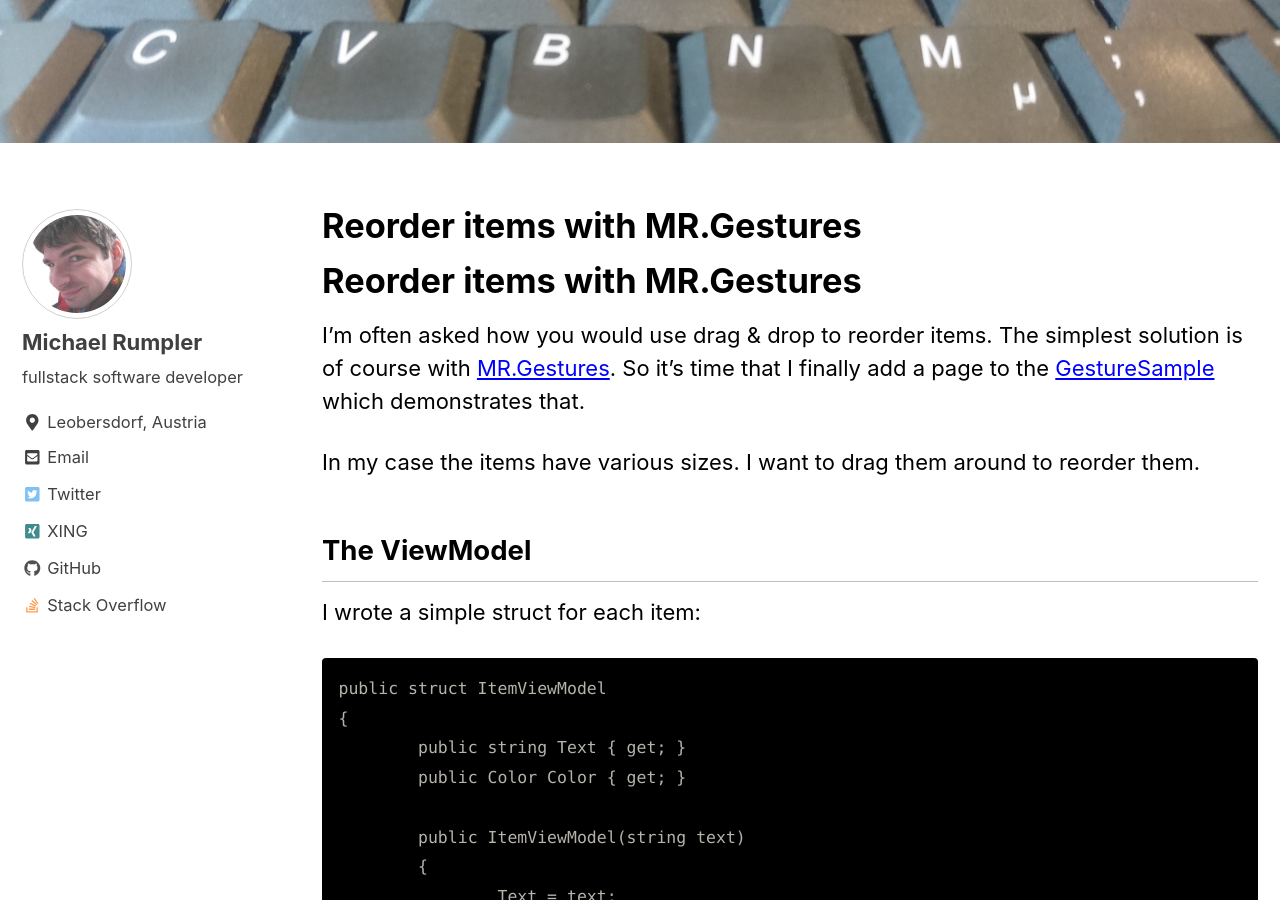
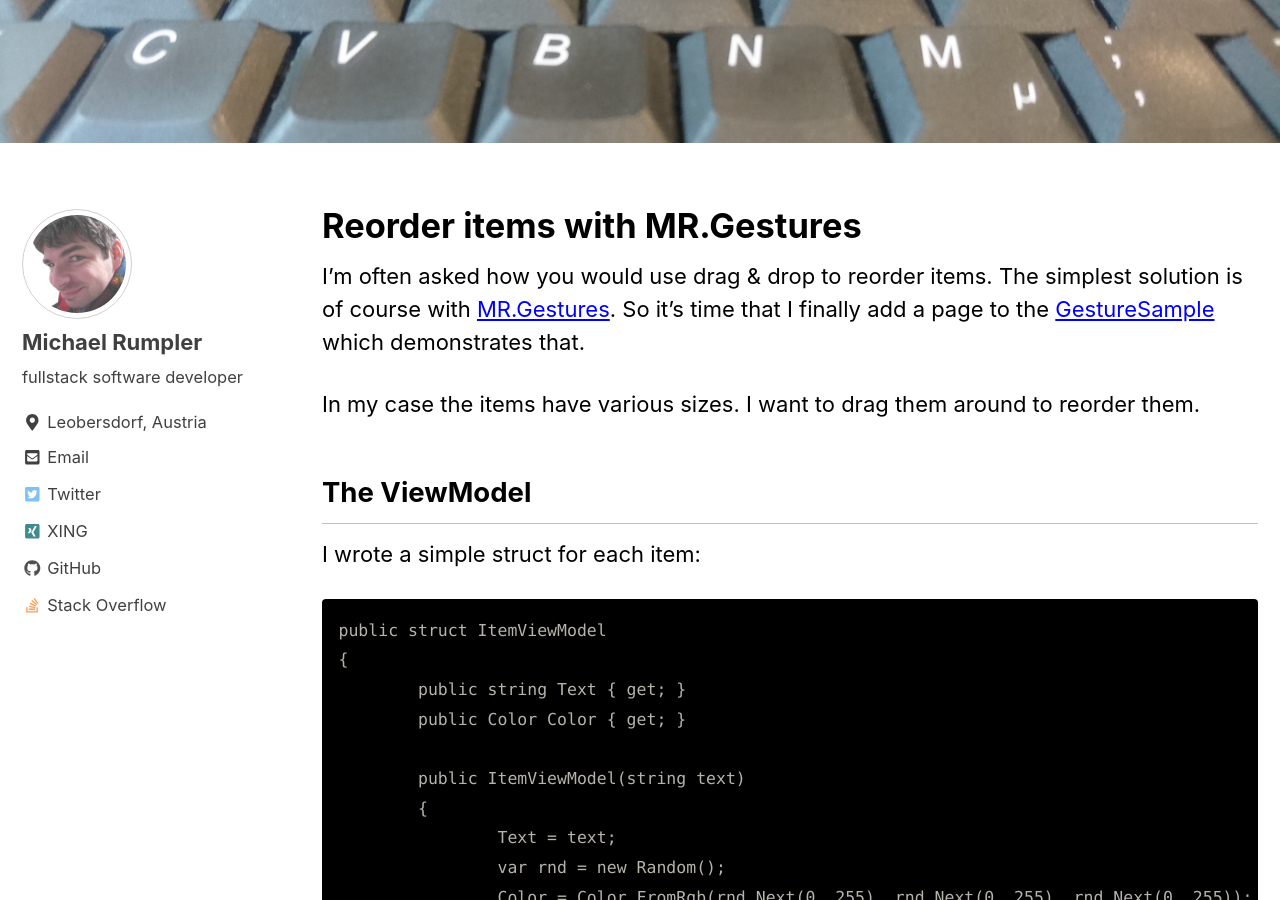
Before and after one commit to VincentTam/MichaelRumpler.github.io, a Jekyll site: the page built from _posts/2021-02-24-reorder-items-with-mr-gestures.md, in a window 1280 px wide and 900 px high, scrolled down 303 px. Built offline with Jekyll 4.4.1, drawn with Linux system fonts in a browser that asks for light colours; nearby versions of some CDN libraries.

Commit message:
remove double header

```diff
--- a/_posts/2021-02-24-reorder-items-with-mr-gestures.md
+++ b/_posts/2021-02-24-reorder-items-with-mr-gestures.md
@@ -3,8 +3,6 @@ title: Reorder items with MR.Gestures
 date: 2021-02-24
 classes: wide
 ---
-
-# Reorder items with MR.Gestures
 
 I'm often asked how you would use drag & drop to reorder items. The simplest solution is of course with [MR.Gestures](https://www.mrgestures.com). So it's time that I finally add a page to the [GestureSample](https://github.com/MichaelRumpler/GestureSample) which demonstrates that.
 
```
